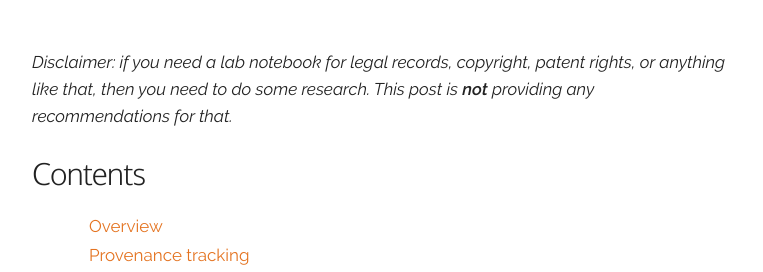
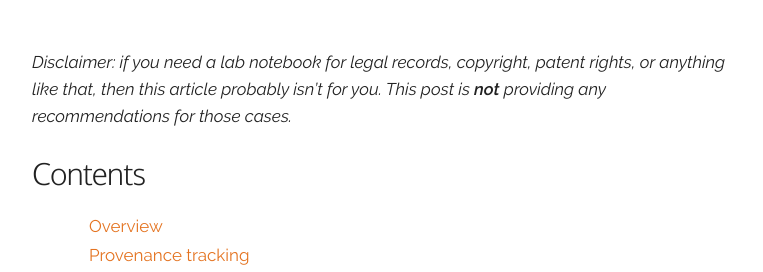
Before and after one commit to mooreryan/TenderIsTheByte, a Jekyll site: the page built from collections/_posts/2021-05-07-computational-lab-notebooks.md, in a window 1280 px wide and 900 px high. Shown: the part 391-663 px from the top of the window, without its empty margins (258-1021 px from the left). Built offline with Jekyll 4.4.1, drawn with Linux system fonts in a browser that asks for light colours.

Commit message:
Update post

```diff
--- a/collections/_posts/2021-05-07-computational-lab-notebooks.md
+++ b/collections/_posts/2021-05-07-computational-lab-notebooks.md
@@ -10,9 +10,9 @@
 ---
 
 _Disclaimer: if you need a lab notebook for legal records, copyright,
-patent rights, or anything like that, then you need to do some
-research.  This post is **not** providing any recommendations for
-that._
+patent rights, or anything like that, then this article probably isn't
+for you.  This post is **not** providing any recommendations for those
+cases._
 
 {::options parse_block_html="true" /}
 
```
